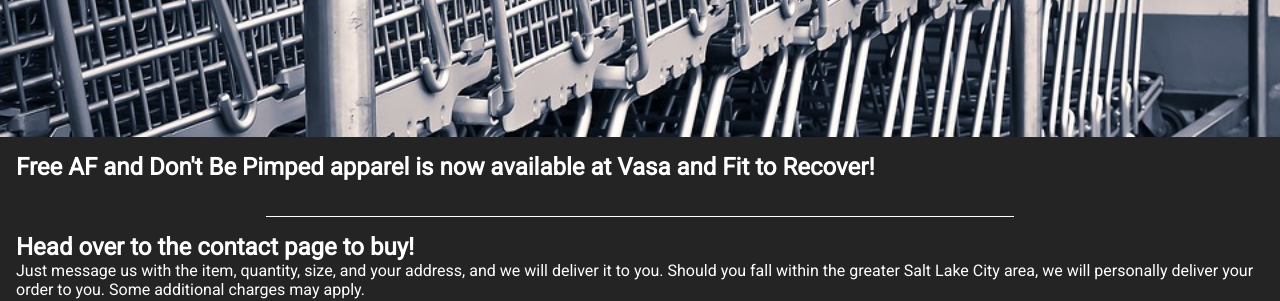
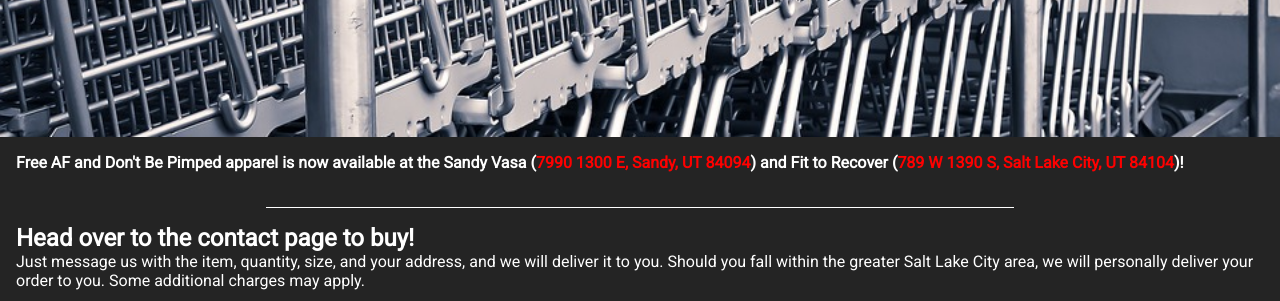
Before and after one commit to zottwickel/renegade-passion, a Gatsby site: page /shop in a window 1280 px wide. Shown: the part 420-721 px from the top of the page. Built offline with nearby package versions, Linux system fonts and the light colour scheme; Gatsby itself is replaced by a stand-in of ours; a web font is replaced by a local one.

Commit message:
add pictures and addresses

```diff
--- a/src/pages/gallery.js
+++ b/src/pages/gallery.js
@@ -8,6 +8,12 @@ import styled from "styled-components"
 const Gallery = () => {
   const [activePic, setPic] = useState(0)
   const imgArr = [
+    {
+      fileName: "IMG_1391",
+    },
+    {
+      fileName: "IMG_1392",
+    },
     {
       fileName: "IMG_1393",
     },
--- a/src/pages/shop.js
+++ b/src/pages/shop.js
@@ -17,7 +17,25 @@ const shop = () => {
         home={false}
       ></Hero>
       <StyledShop>
-        <h1>Free AF and Don't Be Pimped apparel is now available at Vasa and Fit to Recover!</h1><br />
+        <h2>
+          Free AF and Don't Be Pimped apparel is now available at the Sandy Vasa (
+            <a
+              href="https://www.google.com/maps/place/VASA+Fitness/@40.6065313,-111.856628,17z/data=!3m2!4b1!5s0x8752629f9b6cf615:0xc77507fc361f85c3!4m5!3m4!1s0x875262a1d75edd5b:0x7ee20a8cff9cc981!8m2!3d40.6065313!4d-111.854434"
+              target="_blank"
+              rel="noopener noreferrer"
+            >
+              7990 1300 E, Sandy, UT 84094
+            </a>
+            ) and Fit to Recover (
+            <a
+              href="https://www.google.com/maps/place/Fit+to+Recover/@40.7392101,-111.9160117,17z/data=!3m1!4b1!4m5!3m4!1s0x8752f4da86ddc03f:0x24d4219acbd712ad!8m2!3d40.7392101!4d-111.913823"
+              target="_blank"
+              rel="noopener noreferrer"
+            >
+              789 W 1390 S, Salt Lake City, UT 84104
+            </a>
+            )!
+        </h2><br />
         <Bar />
         <h1>Head over to the contact page to buy!</h1>
         <p>
@@ -90,6 +108,9 @@ const shop = () => {
 
 const StyledShop = styled.section`
   padding: 1rem;
+  h2 {
+    font-size: 1rem;
+  }
   img {
     height: 200px;
     margin-right: 1rem;
@@ -104,6 +125,10 @@ const StyledShop = styled.section`
     flex-flow: column wrap;
     justify-content: space-around;
   }
+  a {
+    text-decoration: none;
+    color: red;
+  }
   @media (min-width: 768px) {
     img {
       height: 30vw;
```
Also changed, not shown: src/images/apparel/IMG_1391.jpg (added), src/images/apparel/IMG_1392.jpg (added).
